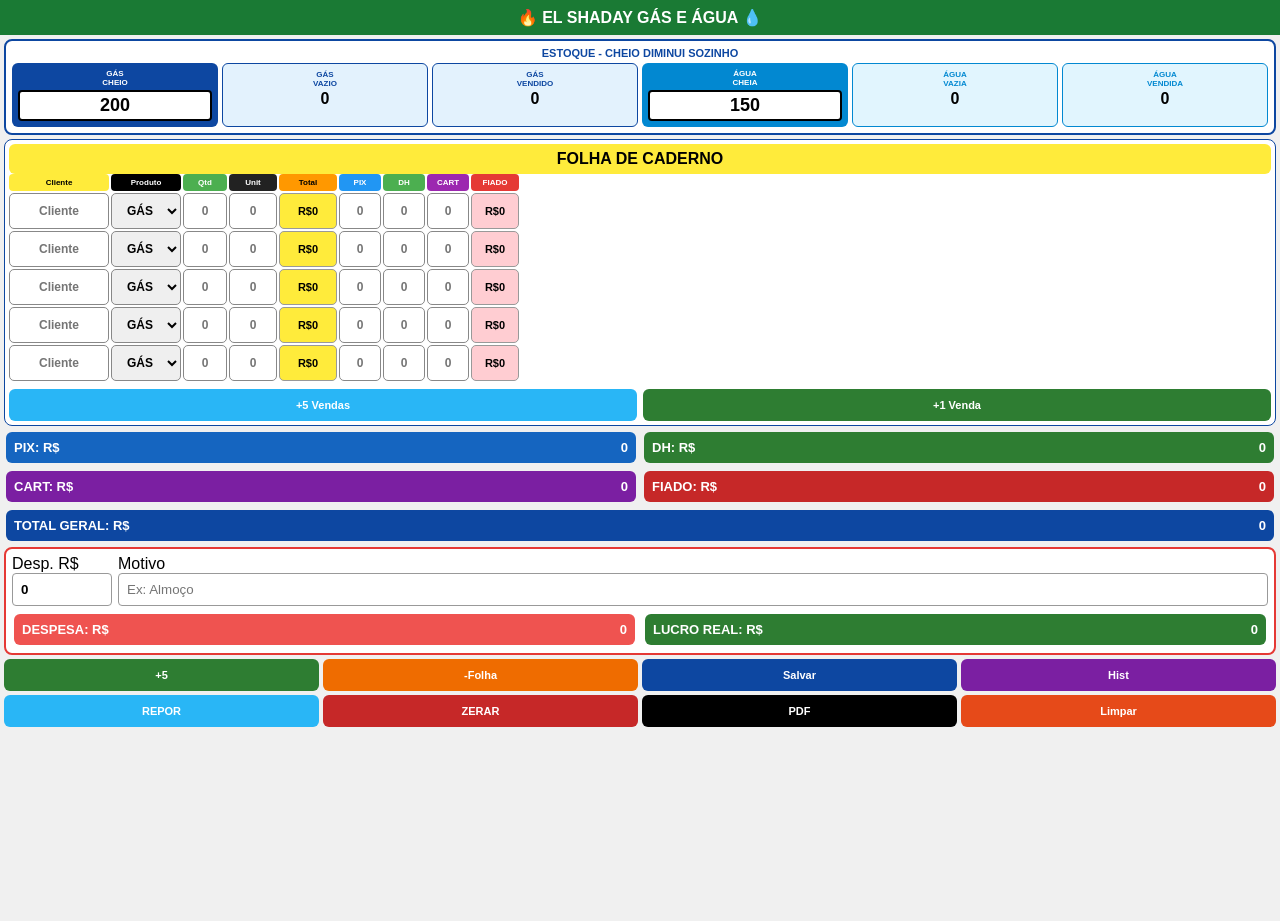
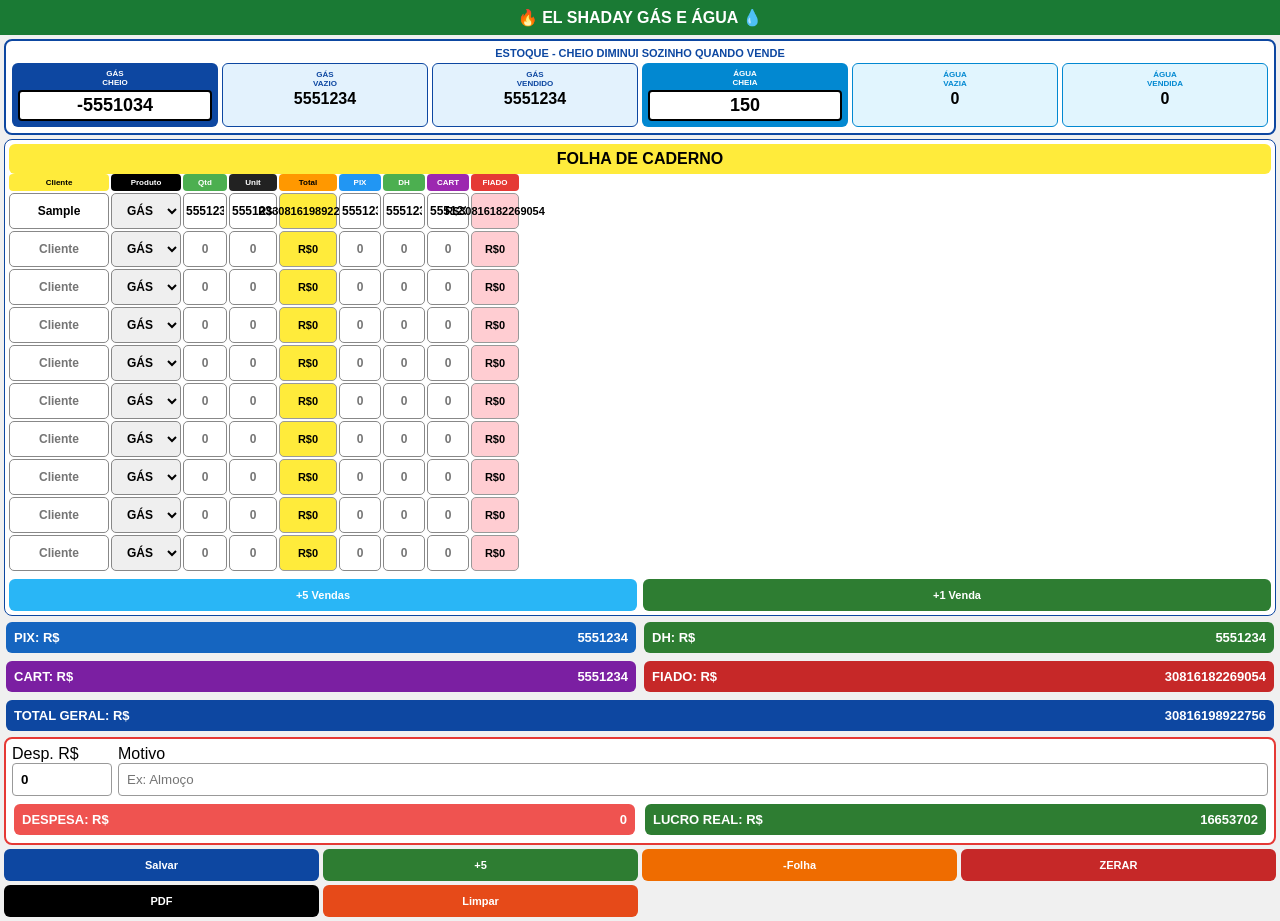
Before and after one commit to america321298/CLIENTE-A-PRAZO, a website: page index.html in a window 1280 px wide. Both pictures are taken after typing "Sample", "5551234", "5551234", "5551234", "5551234", "5551234" into the empty fields and a click on the button "+5 Vendas". Before the commit the page ends 800 px from the top, so only its background shows below. Drawn offline with nearby package versions, Linux system fonts and the light colour scheme.

Commit message:
Update index.html

```diff
--- a/index.html
+++ b/index.html
@@ -3,7 +3,7 @@
 <head>
 <meta charset="UTF-8">
 <meta name="viewport" content="width=device-width,initial-scale=1,maximum-scale=1,user-scalable=no">
-<title>EL SHADAY SOMA FIX</title>
+<title>EL SHADAY FIX TOTAL</title>
 <script src="https://cdnjs.cloudflare.com/ajax/libs/jspdf/2.5.1/jspdf.umd.min.js"></script>
 <script src="https://cdnjs.cloudflare.com/ajax/libs/jspdf-autotable/3.8.2/jspdf.plugin.autotable.min.js"></script>
 <style>
@@ -18,38 +18,33 @@
 .top.white-gas{background:#e3f2fd;color:#0d47a1;border:1.5px solid #0d47a1}
 .top.white-agua{background:#e1f5fe;color:#0288d1;border:1.5px solid #0288d1}
 .top.white-gas b,.top.white-agua b{color:#000;font-size:16px}
-.top.alerta{background:red!important;animation:pisca 0.7s infinite}
-@keyframes pisca{0%{opacity:1}50%{opacity:0.3}100%{opacity:1}}
 .card{margin:4px;background:#fff;border-radius:8px;padding:4px;border:1.5px solid #0d47a1}
-.wrap{overflow-x:auto}.tabela{width:100%;min-width:720px}
+.wrap{overflow-x:auto}.tabela{width:100%;min-width:760px}
 .th{display:grid;grid-template-columns:100px 70px 44px 48px 58px 42px 42px 42px 48px;gap:2px;font-size:8px;font-weight:bold;text-align:center}
 .th span{padding:4px;border-radius:4px;color:#fff}
 .linha{display:grid;grid-template-columns:100px 70px 44px 48px 58px 42px 42px 42px 48px;gap:2px;margin:2px 0}
 .linha input,.linha select{height:36px;border:1.5px solid #888;border-radius:5px;text-align:center;font-size:12px;font-weight:bold;width:100%}
-.totalCell,.fiCell{height:36px;display:flex;align-items:center;justify-content:center;border:1px solid #999;border-radius:5px;font-weight:bold;font-size:11px}
-.totalCell{background:#ffeb3b}.fiCell{background:#ffcdd2}
+.totalCell{background:#ffeb3b;height:36px;display:flex;align-items:center;justify-content:center;border:1px solid #999;border-radius:5px;font-weight:bold;font-size:11px}
+.fiCell{background:#ffcdd2;height:36px;display:flex;align-items:center;justify-content:center;border:1px solid #999;border-radius:5px;font-weight:bold;font-size:11px}
 .sum{padding:8px;border-radius:6px;color:#fff;font-weight:bold;display:flex;justify-content:space-between;margin:2px;font-size:13px}
 .btn{border:none;border-radius:6px;padding:10px 4px;color:#fff;font-weight:bold;font-size:11px;cursor:pointer}
 .bot{display:grid;grid-template-columns:repeat(4,1fr);gap:4px;margin:4px}
-.histCard{display:none;margin:4px;background:#fff;border-radius:8px;padding:6px;border:2px solid #7b1fa2}
 @media(max-width:600px){.linha-unica{grid-template-columns:1fr 1fr 1fr;}}
 </style>
 </head>
 <body>
 <div class="titulo">🔥 EL SHADAY GÁS E ÁGUA 💧</div>
-
 <div class="estoque">
-<div style="font-size:11px;font-weight:bold;text-align:center;margin-bottom:4px;color:#0d47a1">ESTOQUE - CHEIO DIMINUI SOZINHO</div>
+<div style="font-size:11px;font-weight:bold;text-align:center;margin-bottom:4px;color:#0d47a1">ESTOQUE - CHEIO DIMINUI SOZINHO QUANDO VENDE</div>
 <div class="linha-unica">
-<div class="top gas">GÁS<br>CHEIO<br><input id="gCheio" type="tel" inputmode="numeric" value="200" oninput="editarGas()"></div>
+<div class="top gas">GÁS<br>CHEIO<br><input id="gCheio" type="tel" inputmode="numeric" value="200" oninput="salvarEstoque()"></div>
 <div class="top white-gas">GÁS<br>VAZIO<br><b id="gVazio">0</b></div>
 <div class="top white-gas">GÁS<br>VENDIDO<br><b id="gVendido">0</b></div>
-<div class="top agua">ÁGUA<br>CHEIA<br><input id="aCheia" type="tel" inputmode="numeric" value="150" oninput="editarAgua()"></div>
+<div class="top agua">ÁGUA<br>CHEIA<br><input id="aCheia" type="tel" inputmode="numeric" value="150" oninput="salvarEstoque()"></div>
 <div class="top white-agua">ÁGUA<br>VAZIA<br><b id="aVazia">0</b></div>
 <div class="top white-agua">ÁGUA<br>VENDIDA<br><b id="aVendida">0</b></div>
 </div>
 </div>
-
 <div class="card">
 <div style="background:#ffeb3b;text-align:center;font-weight:bold;padding:6px;border-radius:6px">FOLHA DE CADERNO</div>
 <div class="wrap"><div class="tabela">
@@ -59,11 +54,10 @@
 <div id="lista"></div>
 </div></div>
 <div style="display:grid;grid-template-columns:1fr 1fr;gap:6px;margin-top:6px">
-<button class="btn" style="background:#29b6f6" onclick="add(5)">+5 Vendas</button>
-<button class="btn" style="background:#2e7d32" onclick="add(1)">+1 Venda</button>
+<button class="btn" style="background:#29b6f6" onclick="addLinha(5)">+5 Vendas</button>
+<button class="btn" style="background:#2e7d32" onclick="addLinha(1)">+1 Venda</button>
 </div>
 </div>
-
 <div style="display:grid;grid-template-columns:1fr 1fr;gap:4px;margin:4px">
 <div class="sum" style="background:#1565c0">PIX: R$<span id="sPix">0</span></div>
 <div class="sum" style="background:#2e7d32">DH: R$<span id="sDH">0</span></div>
@@ -71,7 +65,6 @@
 <div class="sum" style="background:#c62828">FIADO: R$<span id="sFiado">0</span></div>
 <div class="sum" style="background:#0d47a1;grid-column:span 2">TOTAL GERAL: R$<span id="sGeral">0</span></div>
 </div>
-
 <div style="margin:4px;background:#fff;border:2px solid #e53935;border-radius:8px;padding:6px">
 <div style="display:grid;grid-template-columns:100px 1fr;gap:6px">
 <div>Desp. R$<br><input id="despValor" type="tel" inputmode="numeric" value="0" style="width:100%;padding:8px;border-radius:4px;border:1.5px solid #999;font-weight:bold" oninput="calcular()"></div>
@@ -82,156 +75,126 @@
 <div class="sum" style="background:#2e7d32">LUCRO REAL: R$<span id="sLucro">0</span></div>
 </div>
 </div>
+<div class="bot">
+<button class="btn" style="background:#0d47a1" onclick="salvar()">Salvar</button>
+<button class="btn" style="background:#2e7d32" onclick="addLinha(5)">+5</button>
+<button class="btn" style="background:#ef6c00" onclick="remover()">-Folha</button>
+<button class="btn" style="background:#c62828" onclick="zerar()">ZERAR</button>
+<button class="btn" style="background:#000" onclick="gerarPDF()">PDF</button>
+<button class="btn" style="background:#e64a19" onclick="limparTudo()">Limpar</button>
+</div>
+<script>
+let estoqueInicialGas = parseInt(localStorage.getItem('estGas')||'200');
+let estoqueInicialAgua = parseInt(localStorage.getItem('estAgua')||'150');
+document.getElementById('gCheio').value = estoqueInicialGas;
+document.getElementById('aCheia').value = estoqueInicialAgua;
 
-<div class="bot">
-<button class="btn" style="background:#2e7d32" onclick="add(5)">+5</button>
-<button class="btn" style="background:#ef6c00" onclick="remFolha()">-Folha</button>
-<button class="btn" style="background:#0d47a1" onclick="salvar()">Salvar</button>
-<button class="btn" style="background:#7b1fa2" onclick="toggleHist()">Hist</button>
-<button class="btn" style="background:#29b6f6" onclick="repor()">REPOR</button>
-<button class="btn" style="background:#c62828" onclick="zerar()">ZERAR</button>
-<button class="btn" style="background:#000" onclick="gerarPDFReal()">PDF</button>
-<button class="btn" style="background:#e64a19" onclick="limpar()">Limpar</button>
-</div>
+let dados = JSON.parse(localStorage.getItem('dadosFolha')||'[]');
+if(dados.length==0){ for(let i=0;i<5;i++) dados.push({cliente:'',prod:'G',qtd:'',unit:'',pix:'',dh:'',cart:''}); }
 
-<div class="histCard" id="histCard">
-<div style="font-weight:bold;display:flex;justify-content:space-between"><span>HISTÓRICO</span><button onclick="document.getElementById('histCard').style.display='none'" style="background:red;color:#fff;border:none;border-radius:4px;padding:2px 8px">X</button></div>
-<div style="display:grid;grid-template-columns:70px 30px 30px 60px 70px 60px;gap:2px;background:#0d47a1;color:#fff;padding:4px;border-radius:4px;font-size:10px;text-align:center;margin-top:4px"><span>DATA</span><span>GÁS</span><span>ÁGUA</span><span>FIADO</span><span>RECEBIDO</span><span>DESP</span></div>
-<div id="histLista" style="font-size:11px"></div>
-<div style="background:#0d47a1;color:#fff;padding:6px;border-radius:6px;text-align:center;margin-top:4px;font-size:11px" id="soma30">SOMA 30 DIAS: 0 GÁS</div>
-</div>
-
-<script>
-let ESTOQUE_INICIAL={gas:200,agua:150};
-let DB=JSON.parse(localStorage.getItem('ELSHADAY_TEC2')||'null');
-let EST_SAVED=JSON.parse(localStorage.getItem('ELSHADAY_ESTOQUE_INICIAL')||'null');
-if(EST_SAVED){ESTOQUE_INICIAL=EST_SAVED;}
-let hoje=new Date().toISOString().slice(0,10);
-if(!DB){DB={}; DB[hoje]=[]; for(let i=0;i<5;i++) DB[hoje].push({cliente:'',prod:'G',qtd:'',unit:'',pix:'',dh:'',cart:''});}
-if(!DB[hoje]) DB[hoje]=[];
-
-function editarGas(){
-  let vend=0;
-  document.querySelectorAll('#lista.linha').forEach(l=>{
-    let prod=l.children[1].value;
-    let qtd=parseInt(l.children[2].value)||0;
-    if(prod=='G') vend+=qtd;
-  });
-  let novoCheio=parseInt(document.getElementById('gCheio').value)||0;
-  ESTOQUE_INICIAL.gas=novoCheio+vend;
-  localStorage.setItem('ELSHADAY_ESTOQUE_INICIAL',JSON.stringify(ESTOQUE_INICIAL));
+function salvarEstoque(){
+  estoqueInicialGas = parseInt(document.getElementById('gCheio').value)||0;
+  estoqueInicialAgua = parseInt(document.getElementById('aCheia').value)||0;
+  localStorage.setItem('estGas', estoqueInicialGas);
+  localStorage.setItem('estAgua', estoqueInicialAgua);
   calcular();
 }
-function editarAgua(){
-  let vend=0;
-  document.querySelectorAll('#lista.linha').forEach(l=>{
-    let prod=l.children[1].value;
-    let qtd=parseInt(l.children[2].value)||0;
-    if(prod=='A') vend+=qtd;
-  });
-  let novoCheio=parseInt(document.getElementById('aCheia').value)||0;
-  ESTOQUE_INICIAL.agua=novoCheio+vend;
-  localStorage.setItem('ELSHADAY_ESTOQUE_INICIAL',JSON.stringify(ESTOQUE_INICIAL));
-  calcular();
-}
-function add(n){salvarDOM(); for(let i=0;i<n;i++) DB[hoje].push({cliente:'',prod:'G',qtd:'',unit:'',pix:'',dh:'',cart:''}); montar();}
-function remFolha(){salvarDOM(); DB[hoje].splice(-3); montar();}
-function salvarDOM(){
-  let linhas=document.querySelectorAll('#lista.linha');
-  DB[hoje]=[];
+function addLinha(n){ salvarNaMemoria(); for(let i=0;i<n;i++) dados.push({cliente:'',prod:'G',qtd:'',unit:'',pix:'',dh:'',cart:''}); montar(); }
+function remover(){ salvarNaMemoria(); dados.splice(-1); montar(); }
+function salvarNaMemoria(){
+  let linhas = document.querySelectorAll('#lista .linha');
+  dados = [];
   linhas.forEach(l=>{
-    DB[hoje].push({
-      cliente:l.children[0].value,
-      prod:l.children[1].value,
-      qtd:l.children[2].value,
-      unit:l.children[3].value,
-      pix:l.children[5].value,
-      dh:l.children[6].value,
-      cart:l.children[7].value
+    dados.push({
+      cliente: l.querySelector('.cCliente').value,
+      prod: l.querySelector('.cProd').value,
+      qtd: l.querySelector('.cQtd').value,
+      unit: l.querySelector('.cUnit').value,
+      pix: l.querySelector('.cPix').value,
+      dh: l.querySelector('.cDh').value,
+      cart: l.querySelector('.cCart').value
     });
   });
-  localStorage.setItem('ELSHADAY_TEC2',JSON.stringify(DB));
+  localStorage.setItem('dadosFolha', JSON.stringify(dados));
 }
 function montar(){
   let html='';
-  DB[hoje].forEach((v,i)=>{
+  dados.forEach((v,i)=>{
     html+=`<div class="linha">
-    <input type="text" value="${v.cliente}" placeholder="Cliente" oninput="calcular()">
-    <select onchange="calcular()"><option value="G" ${v.prod=='G'?'selected':''}>GÁS</option><option value="A" ${v.prod=='A'?'selected':''}>ÁGUA</option></select>
-    <input type="tel" inputmode="numeric" placeholder="0" value="${v.qtd}" oninput="calcular()">
-    <input type="tel" inputmode="numeric" placeholder="0" value="${v.unit}" oninput="calcular()">
-    <div class="totalCell" id="t${i}">R$0</div>
-    <input type="tel" inputmode="numeric" placeholder="0" value="${v.pix}" oninput="calcular()">
-    <input type="tel" inputmode="numeric" placeholder="0" value="${v.dh}" oninput="calcular()">
-    <input type="tel" inputmode="numeric" placeholder="0" value="${v.cart}" oninput="calcular()">
-    <div class="fiCell" id="f${i}">R$0</div></div>`;
+      <input class="cCliente" type="text" value="${v.cliente}" placeholder="Cliente" oninput="calcular()">
+      <select class="cProd" onchange="calcular()"><option value="G" ${v.prod=='G'?'selected':''}>GÁS</option><option value="A" ${v.prod=='A'?'selected':''}>ÁGUA</option></select>
+      <input class="cQtd" type="tel" inputmode="numeric" value="${v.qtd}" placeholder="0" oninput="calcular()">
+      <input class="cUnit" type="tel" inputmode="numeric" value="${v.unit}" placeholder="0" oninput="calcular()">
+      <div class="totalCell" id="t${i}">R$0</div>
+      <input class="cPix" type="tel" inputmode="numeric" value="${v.pix}" placeholder="0" oninput="calcular()">
+      <input class="cDh" type="tel" inputmode="numeric" value="${v.dh}" placeholder="0" oninput="calcular()">
+      <input class="cCart" type="tel" inputmode="numeric" value="${v.cart}" placeholder="0" oninput="calcular()">
+      <div class="fiCell" id="f${i}">R$0</div>
+    </div>`;
   });
-  document.getElementById('lista').innerHTML=html;
+  document.getElementById('lista').innerHTML = html;
   calcular();
 }
 function calcular(){
-  let linhas=document.querySelectorAll('#lista.linha');
-  let gVend=0,aVend=0,sPix=0,sDH=0,sCart=0,sFiado=0,sGeral=0;
+  let linhas = document.querySelectorAll('#lista .linha');
+  let gVend=0, aVend=0, sPix=0, sDh=0, sCart=0, sFiado=0, sGeral=0;
   linhas.forEach((l,i)=>{
-    let qtd=parseFloat(l.children[2].value)||0;
-    let unit=parseFloat(l.children[3].value)||0;
-    let pix=parseFloat(l.children[5].value)||0;
-    let dh=parseFloat(l.children[6].value)||0;
-    let cart=parseFloat(l.children[7].value)||0;
-    let prod=l.children[1].value;
-    let tot=qtd*unit;
-    let fiado=tot-pix-dh-cart;
-    if(fiado<0) fiado=0;
-    if(prod=='G') gVend+=qtd; else if(prod=='A') aVend+=qtd;
-    sPix+=pix; sDH+=dh; sCart+=cart; sFiado+=fiado; sGeral+=tot;
-    let t=document.getElementById('t'+i); if(t) t.innerText='R$'+tot;
-    let f=document.getElementById('f'+i); if(f) f.innerText='R$'+fiado;
+    let qtd = parseFloat(l.querySelector('.cQtd').value)||0;
+    let unit = parseFloat(l.querySelector('.cUnit').value)||0;
+    let pix = parseFloat(l.querySelector('.cPix').value)||0;
+    let dh = parseFloat(l.querySelector('.cDh').value)||0;
+    let cart = parseFloat(l.querySelector('.cCart').value)||0;
+    let prod = l.querySelector('.cProd').value;
+    let tot = qtd * unit;
+    let fiado = tot - pix - dh - cart;
+    if(fiado < 0) fiado = 0;
+    if(prod=='G') gVend += qtd; else aVend += qtd;
+    sPix += pix; sDh += dh; sCart += cart; sFiado += fiado; sGeral += tot;
+    document.getElementById('t'+i).innerText = 'R$' + tot;
+    document.getElementById('f'+i).innerText = 'R$' + fiado;
   });
-  let cheioGas=ESTOQUE_INICIAL.gas-gVend;
-  let cheiaAgua=ESTOQUE_INICIAL.agua-aVend;
-  if(document.activeElement.id!=='gCheio') document.getElementById('gCheio').value=cheioGas;
-  if(document.activeElement.id!=='aCheia') document.getElementById('aCheia').value=cheiaAgua;
-  document.getElementById('gVazio').innerText=gVend;
-  document.getElementById('gVendido').innerText=gVend;
-  document.getElementById('aVazia').innerText=aVend;
-  document.getElementById('aVendida').innerText=aVend;
-  document.getElementById('sPix').innerText=sPix;
-  document.getElementById('sDH').innerText=sDH;
-  document.getElementById('sCart').innerText=sCart;
-  document.getElementById('sFiado').innerText=sFiado;
-  document.getElementById('sGeral').innerText=sGeral;
-  let desp=parseFloat(document.getElementById('despValor').value)||0;
-  document.getElementById('sDesp').innerText=desp;
-  document.getElementById('sLucro').innerText=(sPix+sDH+sCart)-desp;
-  // salva silencioso
-  salvarDOM();
+  // estoque diminui
+  let cheioGasRest = estoqueInicialGas - gVend;
+  let cheioAguaRest = estoqueInicialAgua - aVend;
+  if(document.activeElement.id !== 'gCheio') document.getElementById('gCheio').value = cheioGasRest;
+  if(document.activeElement.id !== 'aCheia') document.getElementById('aCheia').value = cheioAguaRest;
+  document.getElementById('gVazio').innerText = gVend;
+  document.getElementById('gVendido').innerText = gVend;
+  document.getElementById('aVazia').innerText = aVend;
+  document.getElementById('aVendida').innerText = aVend;
+  document.getElementById('sPix').innerText = sPix;
+  document.getElementById('sDH').innerText = sDh;
+  document.getElementById('sCart').innerText = sCart;
+  document.getElementById('sFiado').innerText = sFiado;
+  document.getElementById('sGeral').innerText = sGeral;
+  let desp = parseFloat(document.getElementById('despValor').value)||0;
+  document.getElementById('sDesp').innerText = desp;
+  document.getElementById('sLucro').innerText = (sPix + sDh + sCart) - desp;
+  salvarNaMemoria();
 }
-function zerar(){if(confirm('Zerar HOJE?')){DB[hoje]=[]; for(let i=0;i<5;i++) DB[hoje].push({cliente:'',prod:'G',qtd:'',unit:'',pix:'',dh:'',cart:''}); montar();}}
-function limpar(){if(confirm('Limpar TUDO?')){localStorage.clear(); location.reload();}}
-function repor(){let g=prompt('Quantos gás cheio entrou?','50'); if(g){ESTOQUE_INICIAL.gas+=parseInt(g)||0; localStorage.setItem('ELSHADAY_ESTOQUE_INICIAL',JSON.stringify(ESTOQUE_INICIAL)); calcular();}}
-function salvar(){ salvarDOM(); alert('Salvo!'); }
-function toggleHist(){}
-function gerarPDFReal(){
+function zerar(){ if(confirm('Zerar vendas de hoje?')){ dados=[]; for(let i=0;i<5;i++) dados.push({cliente:'',prod:'G',qtd:'',unit:'',pix:'',dh:'',cart:''}); montar(); } }
+function limparTudo(){ if(confirm('Limpar tudo?')){ localStorage.clear(); location.reload(); } }
+function salvar(){ salvarNaMemoria(); alert('Salvo!'); }
+function gerarPDF(){
   const { jsPDF } = window.jspdf;
   const doc = new jsPDF('l','mm','a4');
-  let data = hoje.split('-').reverse().join('/');
-  doc.text(`EL SHADAY - ${data}`, 14, 12);
   let rows=[];
-  document.querySelectorAll('#lista.linha').forEach(l=>{
-    let cliente=l.children[0].value;
-    let prod=l.children[1].value=='G'?'GÁS':'ÁGUA';
-    let qtd=l.children[2].value;
-    let unit=l.children[3].value;
-    let tot=l.children[4].innerText;
-    let pix=l.children[5].value;
-    let dh=l.children[6].value;
-    let cart=l.children[7].value;
-    let fiado=l.children[8].innerText;
+  document.querySelectorAll('#lista .linha').forEach(l=>{
+    let cliente=l.querySelector('.cCliente').value||'Cliente';
+    let prod=l.querySelector('.cProd').value=='G'?'GÁS':'ÁGUA';
+    let qtd=l.querySelector('.cQtd').value;
+    let unit=l.querySelector('.cUnit').value;
+    let tot=l.querySelector('.totalCell').innerText;
+    let pix=l.querySelector('.cPix').value||0;
+    let dh=l.querySelector('.cDh').value||0;
+    let cart=l.querySelector('.cCart').value||0;
+    let fiado=l.querySelector('.fiCell').innerText;
     if(parseFloat(qtd)>0) rows.push([cliente,prod,qtd,'R$'+unit,tot,'R$'+pix,'R$'+dh,'R$'+cart,fiado]);
   });
-  if(rows.length==0){alert('Sem vendas'); return;}
-  doc.autoTable({head:[['Cliente','Produto','Qtd','Unit','Total','PIX','DH','CART','FIADO']],body:rows,startY:16,styles:{fontSize:9}});
-  doc.save(`ELSHADAY_${hoje}.pdf`);
+  if(rows.length==0){ alert('Sem vendas'); return; }
+  doc.text('EL SHADAY GAS E AGUA - ' + new Date().toLocaleDateString(), 14, 12);
+  doc.autoTable({head:[['Cliente','Produto','Qtd','Unit','Total','PIX','DH','CART','FIADO']], body:rows, startY:16, styles:{fontSize:9}});
+  doc.save('ELSHADAY.pdf');
 }
 montar();
 </script>
```
